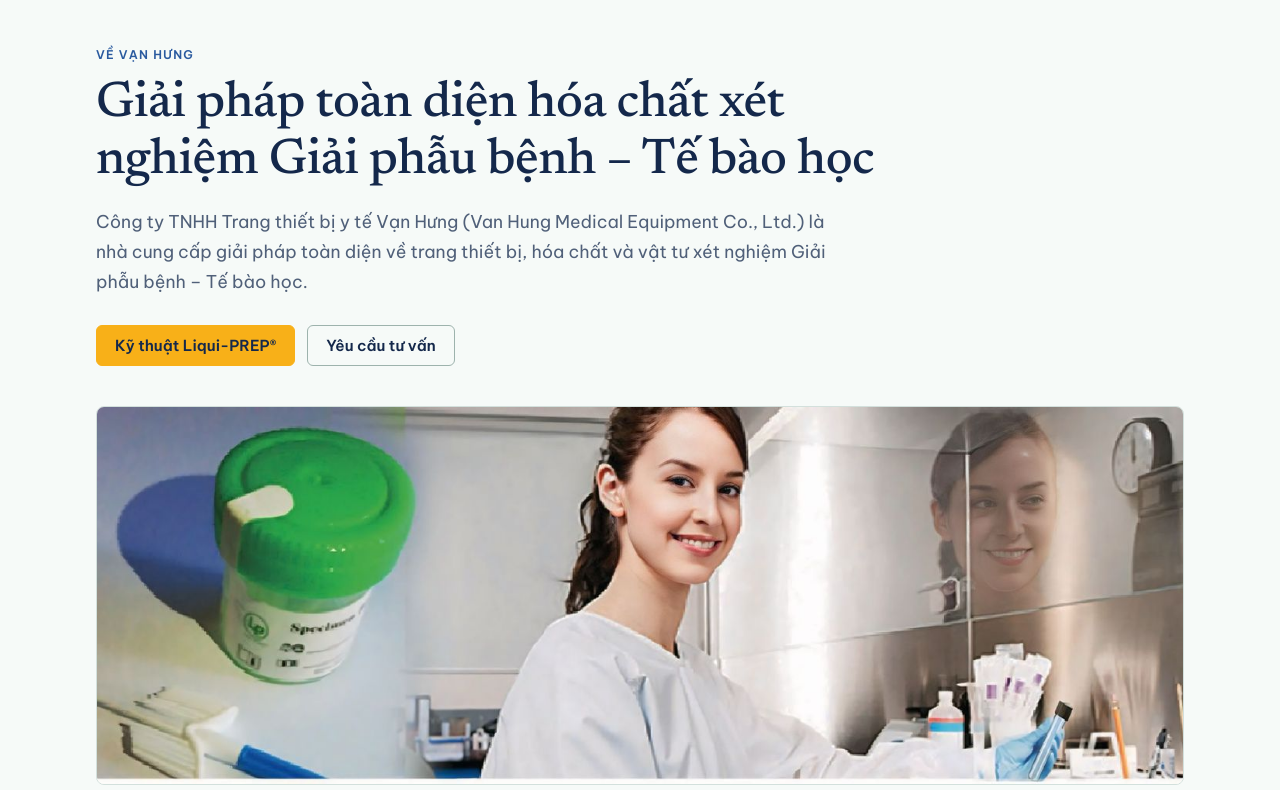
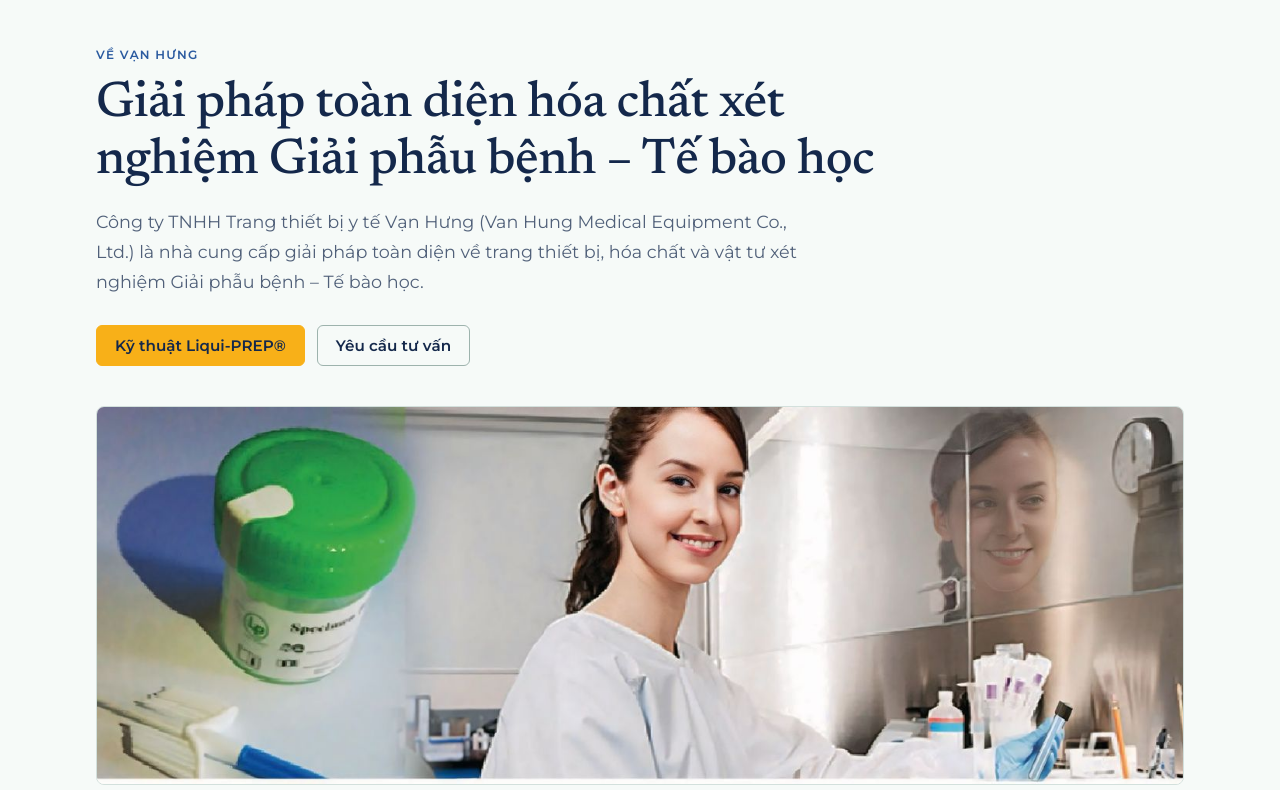
Before and after one commit to HieuNguyen1987/vanhung, a plain HTML site: page index.html in a window 1280 px wide. Shown: the part 64-854 px from the top of the page. Drawn offline with Linux system fonts and the light colour scheme.

Commit message:
Add files via upload

```diff
--- a/index.html
+++ b/index.html
@@ -5,7 +5,7 @@
 <meta name="viewport" content="width=device-width,initial-scale=1,viewport-fit=cover">
 <title>Vạn Hưng Medical</title>
 <meta name="claude:viewport-fit-sides" content="cover">
-<link rel="stylesheet" href="https://fonts.googleapis.com/css2?family=Be+Vietnam+Pro:wght@400;500;600&family=Newsreader:opsz,wght@6..72,400;6..72,500;6..72,600&display=swap">
+<link rel="stylesheet" href="https://fonts.googleapis.com/css2?family=Montserrat:wght@400;500;600&family=Newsreader:opsz,wght@6..72,400;6..72,500;6..72,600&display=swap">
 <style>
 /* Layout concept: one site shell, three routed pages. Quiet clinical-editorial: serif headlines, hairline structure, logo blue + logo gold on a mint-tinted white. */
 :root{
@@ -13,8 +13,8 @@
   --line:#d3e0dc; --line-strong:#9db3ad;
   --brand:#2a5a9f; --head:#14284b; --gold:#f8b018; --gold-ink:#14284b;
   --bar-lp:#2a5a9f; --bar-lp-fg:#ffffff; --bar-ref:#c4d0cd; --bar-ref-fg:#17233b;
-  --f-display:'Newsreader',Georgia,'Times New Roman',serif;
-  --f-body:'Be Vietnam Pro',system-ui,-apple-system,'Segoe UI',Roboto,sans-serif;
+  --f-display:'UTM Alexander','Newsreader',Georgia,'Times New Roman',serif;
+  --f-body:'Montserrat',system-ui,-apple-system,'Segoe UI',Roboto,sans-serif;
 }
 @media (prefers-color-scheme: dark){
   :root:not([data-theme="light"]){
```
